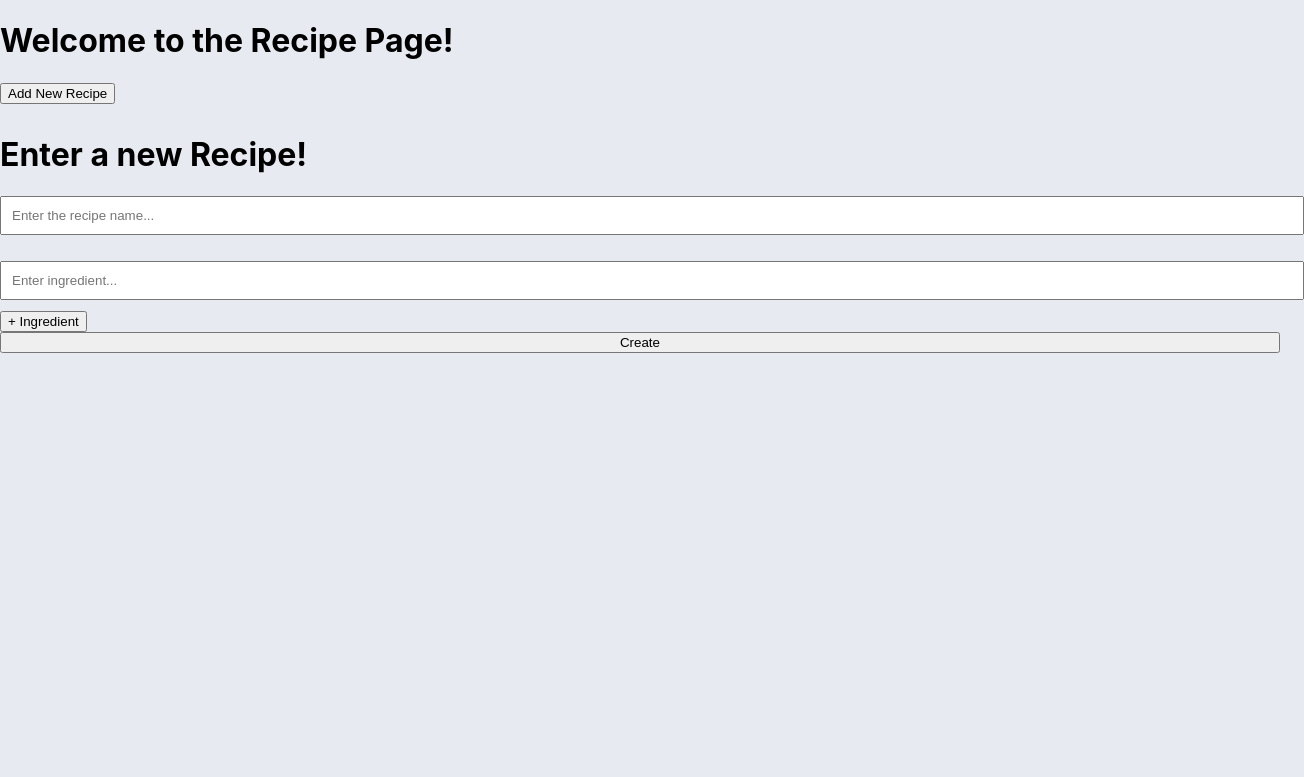
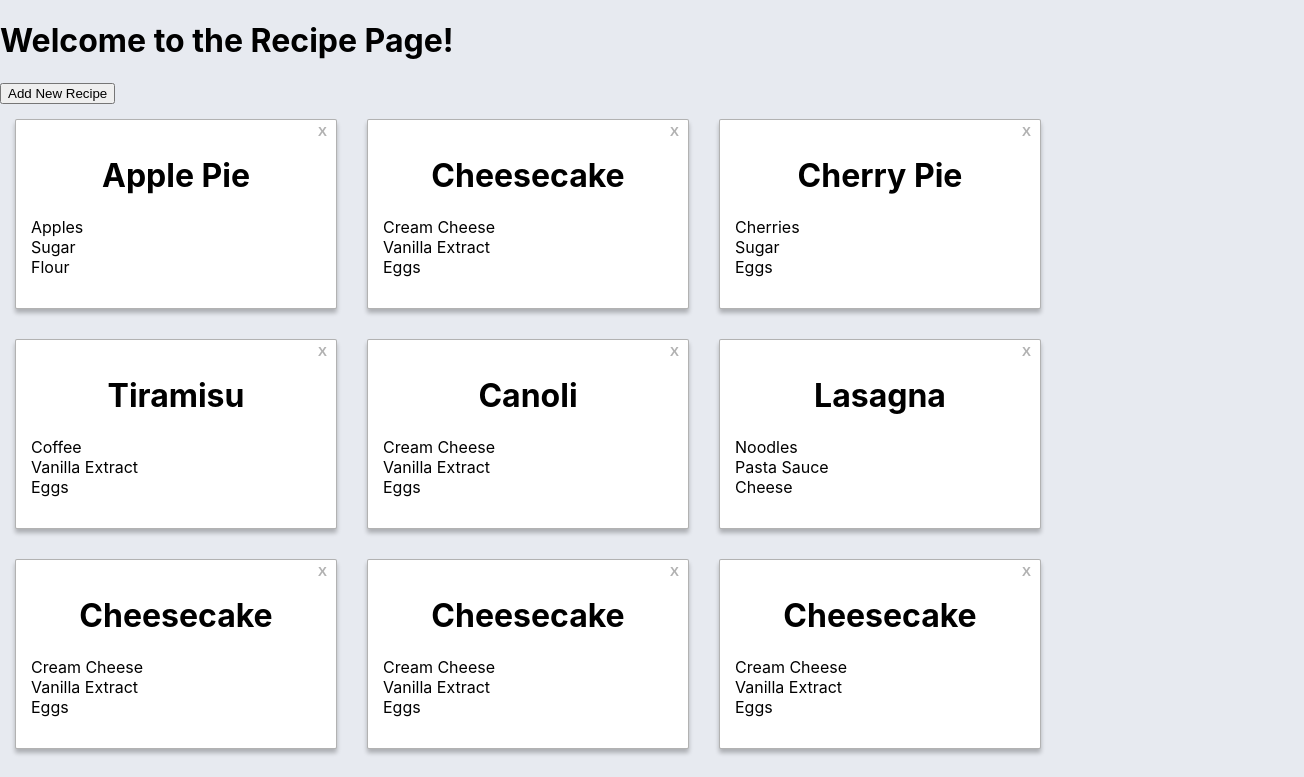
Before and after one commit to atranchida/recipe-book, a React (Create React App) app: page / in a window 1280 px wide. Shown: the top 777 px of the page, 1304 px wide, since content can reach past the window. Built offline with nearby package versions, Linux system fonts and the light colour scheme.

Commit message:
gets everything working but adding a new recipe

```diff
--- a/src/App.tsx
+++ b/src/App.tsx
@@ -1,26 +1,38 @@
-import React from 'react';
+import React, { useState, useEffect } from 'react';
 import './App.css';
-import RecipeForm from './components/RecipeForm';
 import AddRecipeButton from './components/AddRecipeButton';
+import RecipeJSON from "./data/recipes.json";
+import { Recipe } from "./interfaces/Recipe";
+import RecipeList from './components/RecipeList';
 
 const Welcome = () => {
   return <h1>Welcome to the Recipe Page!</h1>
 };
 
-function noop() {
-  return;
-}
+const App = () => {
+  const [recipes, setRecipes] = useState<Array<Recipe>>([]);
 
-const App = () => {
+  useEffect(() => {
+    const recipesObj: Array<Recipe> = RecipeJSON;
+    setRecipes(recipesObj);
+  }, [])
+
+  const handleDeleteRecipe = (name: string) => {
+    const newRecipeList = recipes.filter(recipe => recipe.name !== name);
+    setRecipes(newRecipeList);
+  };
+
   return (
     <div>
       <Welcome />
-      <AddRecipeButton />
-      <RecipeForm
-        onIngredientChange={noop}
-        onRecipeChange={noop}
-        onAddIngredient={noop}
-        onCreate={noop}
+
+      <AddRecipeButton
+        recipes={recipes}
+      />
+
+      <RecipeList
+        recipes={recipes}
+        onDelete={handleDeleteRecipe}
       />
     </div>
   );
--- a/src/components/AddRecipeButton.tsx
+++ b/src/components/AddRecipeButton.tsx
@@ -2,12 +2,17 @@ import React, { useState } from 'react'
 import RecipeForm from './RecipeForm';
 import { Modal } from 'react-responsive-modal';
 import "react-responsive-modal/styles.css";
+import { Recipe } from '../interfaces/Recipe';
+
+interface Props {
+    recipes: Recipe[];
+}
 
 function noop() {
     return;
 }
 
-function AddRecipeButton() {
+const AddRecipeButton = ({ recipes }: Props) => {
     const [open, setOpen] = useState(false);
 
     return (
@@ -21,6 +26,7 @@ function AddRecipeButton() {
                     onRecipeChange={noop}
                     onAddIngredient={noop}
                     onCreate={noop}
+                    jsonRecipes={recipes}
                 />
             </Modal>
         </>
--- a/src/components/RecipeForm.tsx
+++ b/src/components/RecipeForm.tsx
@@ -3,17 +3,16 @@ import styles from '../css/RecipeForm.module.css';
 import IngredientList from "./IngredientList";
 import { Ingredient } from "../interfaces/Ingredient";
 import { Recipe } from "../interfaces/Recipe";
-import RecipeList from "./RecipeList";
-import RecipeJSON from "../data/recipes.json";
 
 export interface Props {
     onIngredientChange: (ingredient: string) => void;
     onRecipeChange: (recipe: string) => void;
     onAddIngredient: (ingredient: string) => void;
     onCreate: (recipe: string, ingredients: Ingredient[]) => void;
+    jsonRecipes: Recipe[];
 }
 
-function RecipeForm({ onAddIngredient, onCreate, onIngredientChange, onRecipeChange, ...props }: Props) {
+function RecipeForm({ onAddIngredient, onCreate, onIngredientChange, onRecipeChange, jsonRecipes, ...props }: Props) {
     const [recipes, setRecipes] = useState<Array<Recipe>>([]);
     const [recipeValue, setRecipeValue] = useState("");
     const [ingredients, setIngredients] = useState<Array<Ingredient>>([]);
@@ -61,22 +60,13 @@ function RecipeForm({ onAddIngredient, onCreate, onIngredientChange, onRecipeCha
         setIngredients([]);
     };
 
-    const handleDeleteRecipe = (name: string) => {
-        const newRecipeList = recipes.filter(recipe => recipe.name !== name);
-        setRecipes(newRecipeList);
-    };
 
     useEffect(() => {
-        const recipesObj: Array<Recipe> = RecipeJSON;
-        setRecipes(recipesObj);
+        setRecipes(jsonRecipes);
     }, [])
 
     return (
         <div>
-            {/* <RecipeList
-                recipes={recipes}
-                onDelete={handleDeleteRecipe}
-            /> */}
 
             <form data-testid="recipe-form" className={styles.RecipeForm} onSubmit={handleCreateRecipe} {...props}>
                 <h1>Enter a new Recipe!</h1>
--- a/src/components/RecipeList.tsx
+++ b/src/components/RecipeList.tsx
@@ -12,7 +12,7 @@ interface Props {
 const RecipeList = ({ recipes, onDelete }: Props) => {
     const [currentRecipes, setCurrentRecipes] = useState<Array<Recipe>>([]);
     const [hasMore, setHasMore] = useState(true);
-    const [currentLength, setCurrentLength] = useState(20);
+    const [currentLength, setCurrentLength] = useState(30);
 
     function fetchMoreData() {
         if(currentLength >= recipes.length){
```
